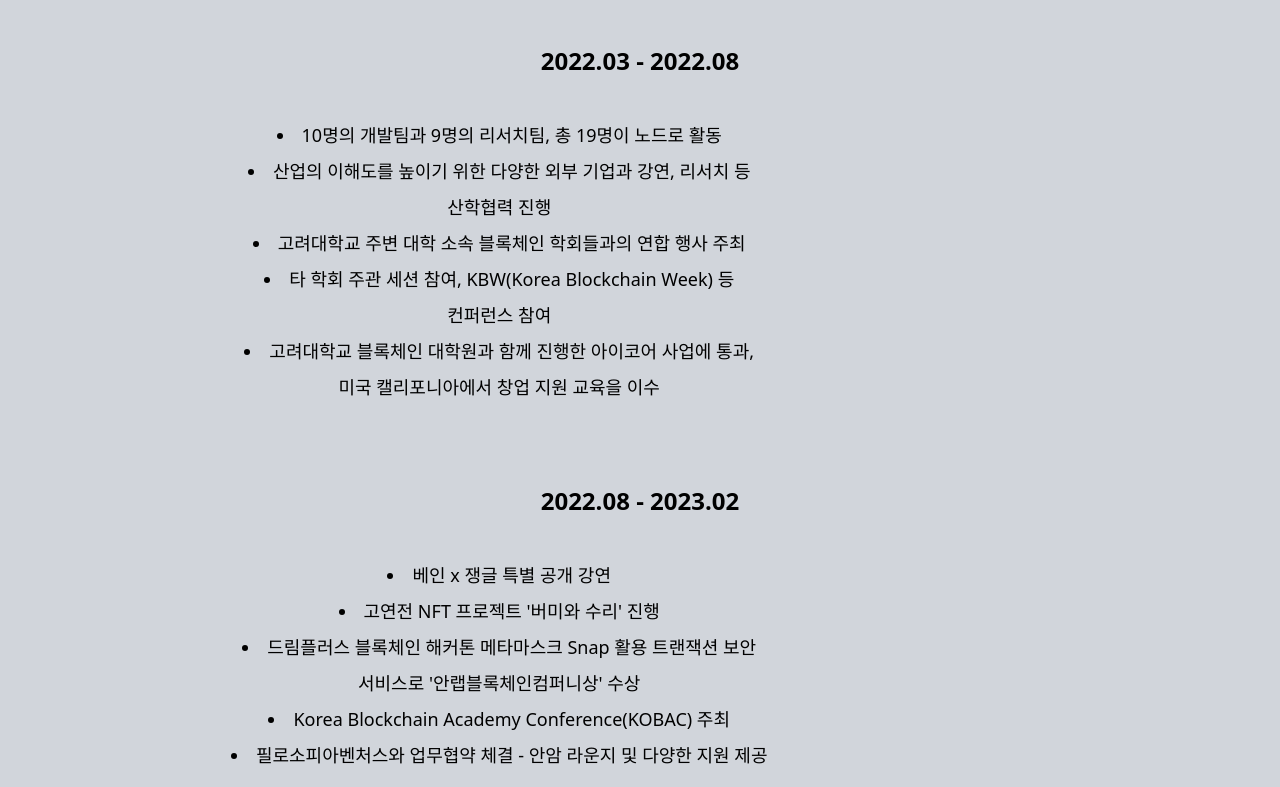
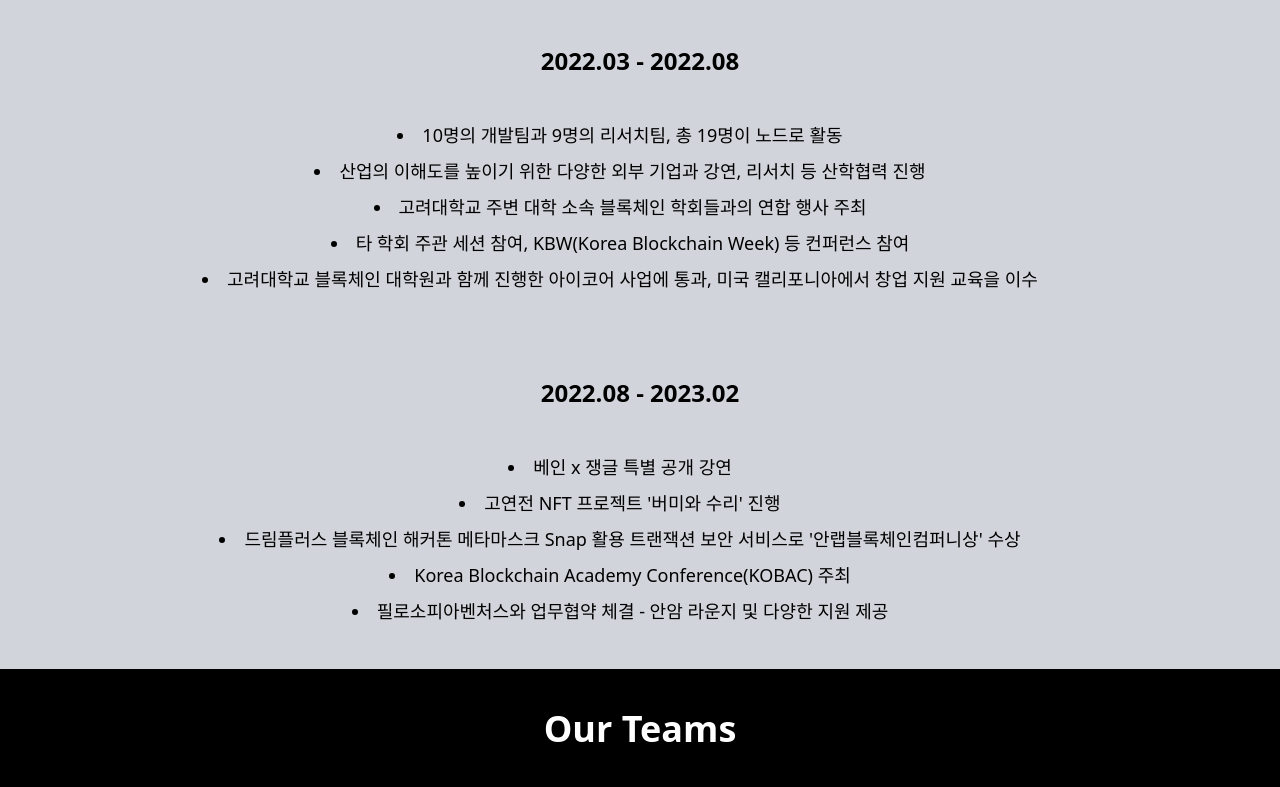
Before and after one commit to Block-Chain-Valley/BV-Homepage-front, a Next.js app: page /aboutus in a window 1280 px wide. Shown: the part 1125-1912 px from the top of the page. Built offline with nearby package versions, Linux system fonts and the light colour scheme.

Commit message:
Update aboutus.tsx

```diff
--- a/src/pages/aboutus.tsx
+++ b/src/pages/aboutus.tsx
@@ -108,8 +108,8 @@ function AboutUs() {
           <div className="bg-gray-300  h-100 pl-10 text-black text-center font-bold text-2xl p-10 ">
             2022.03 - 2022.08
           </div>
-          <div className="flex justify-center mr-10 max-w-3xl">
-            <div className="text-center bg-gray-300 pl-[30%] max-md:pl-14 text-bold text-black text-lg pb-10 w-full leading-9">
+          <div className="flex justify-center mr-10 max-md:max-w-3xl">
+            <div className="text-center bg-gray-300  max-md:pl-14 text-bold text-black text-lg pb-10 w-full leading-9">
               <li>10명의 개발팀과 9명의 리서치팀, 총 19명이 노드로 활동</li>
               <li>
                 산업의 이해도를 높이기 위한 다양한 외부 기업과 강연, 리서치 등
@@ -132,8 +132,8 @@ function AboutUs() {
           <div className="bg-gray-300  h-100 pl-10 text-black text-center font-bold text-2xl p-10 ">
             2022.08 - 2023.02
           </div>
-          <div className="flex justify-center mr-10 max-w-3xl">
-            <div className="text-center bg-gray-300 pl-[30%] max-md:pl-14 text-bold text-black text-lg pb-10 w-full leading-9">
+          <div className="flex justify-center mr-10 max-md:max-w-3xl">
+            <div className="text-center bg-gray-300  max-md:pl-14 text-bold text-black text-lg pb-10 w-full leading-9">
               <li>베인 x 쟁글 특별 공개 강연</li>
               <li>고연전 NFT 프로젝트 &apos;버미와 수리&apos; 진행</li>
               <li>
```
